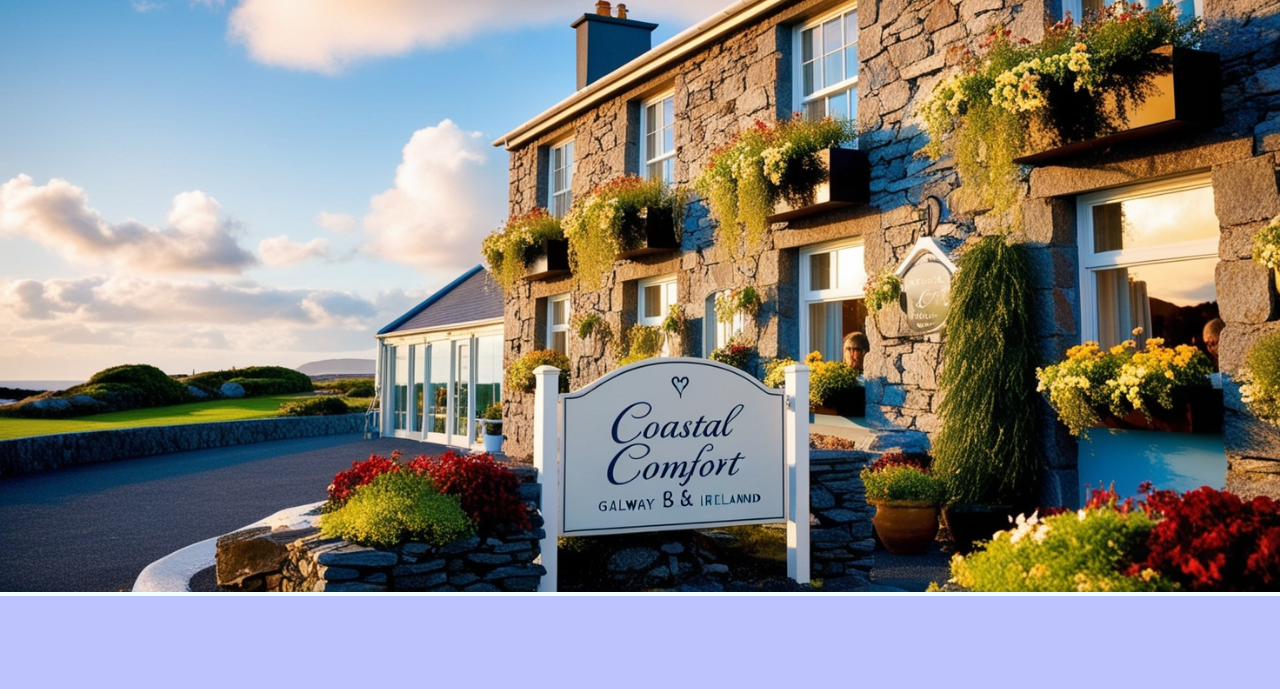
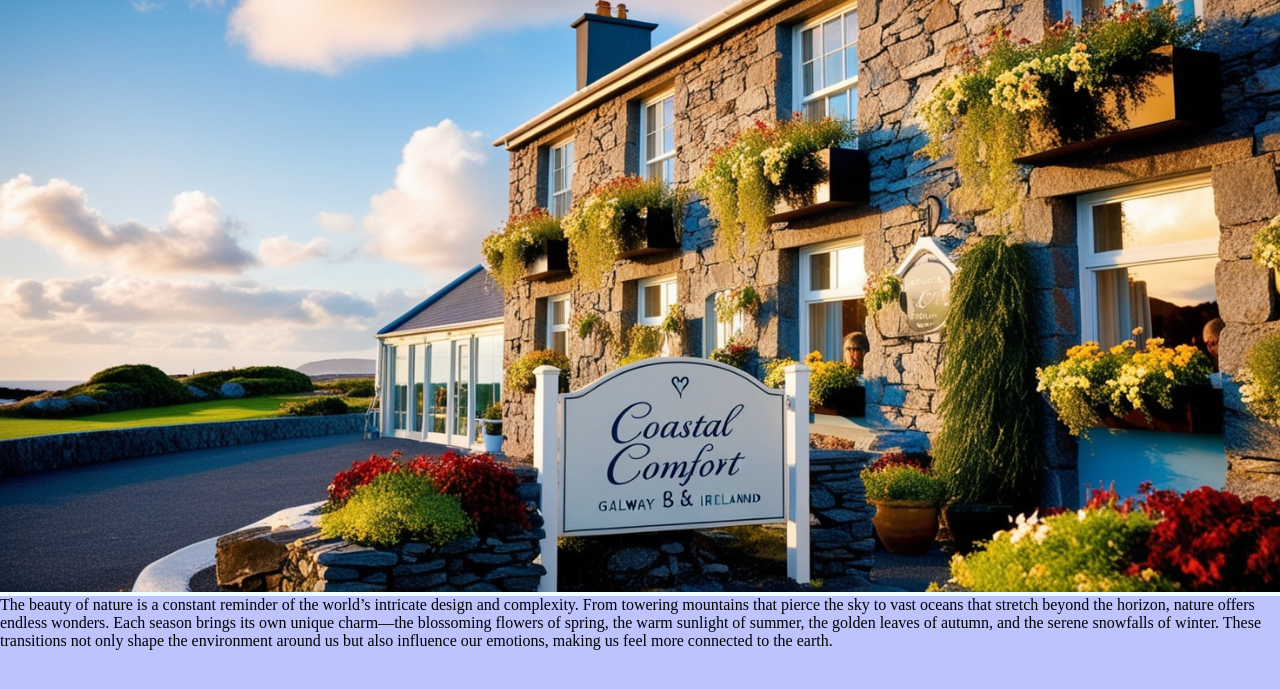
Before and after one commit to BenRedmondgithub/20041211_Redmond_Ben_WebDev-project, a plain HTML site: page index.html in a window 1280 px wide. Shown: the part 195-884 px from the top of the page. Drawn offline with Linux system fonts and the light colour scheme.

Commit message:
Adding text to Home second div

```diff
--- a/index.html
+++ b/index.html
@@ -32,7 +32,17 @@
         </div>
     </main>
 
-    <div class="Second-div"></div>
+    <div class="Second-div">
+        <article id="flex_box">
+            <section>
+                The beauty of nature is a constant reminder of the world’s intricate design and complexity.
+                From towering mountains that pierce the sky to vast oceans that stretch beyond the horizon,
+                nature offers endless wonders. Each season brings its own unique charm—the blossoming flowers of spring,
+                the warm sunlight of summer, the golden leaves of autumn, and the serene snowfalls of winter.
+                These transitions not only shape the environment around us but also influence our emotions, making us feel more connected to the earth.
+            </section>
+        </article>
+    </div>
 
     <div class="Third-div"></div>
 
```
